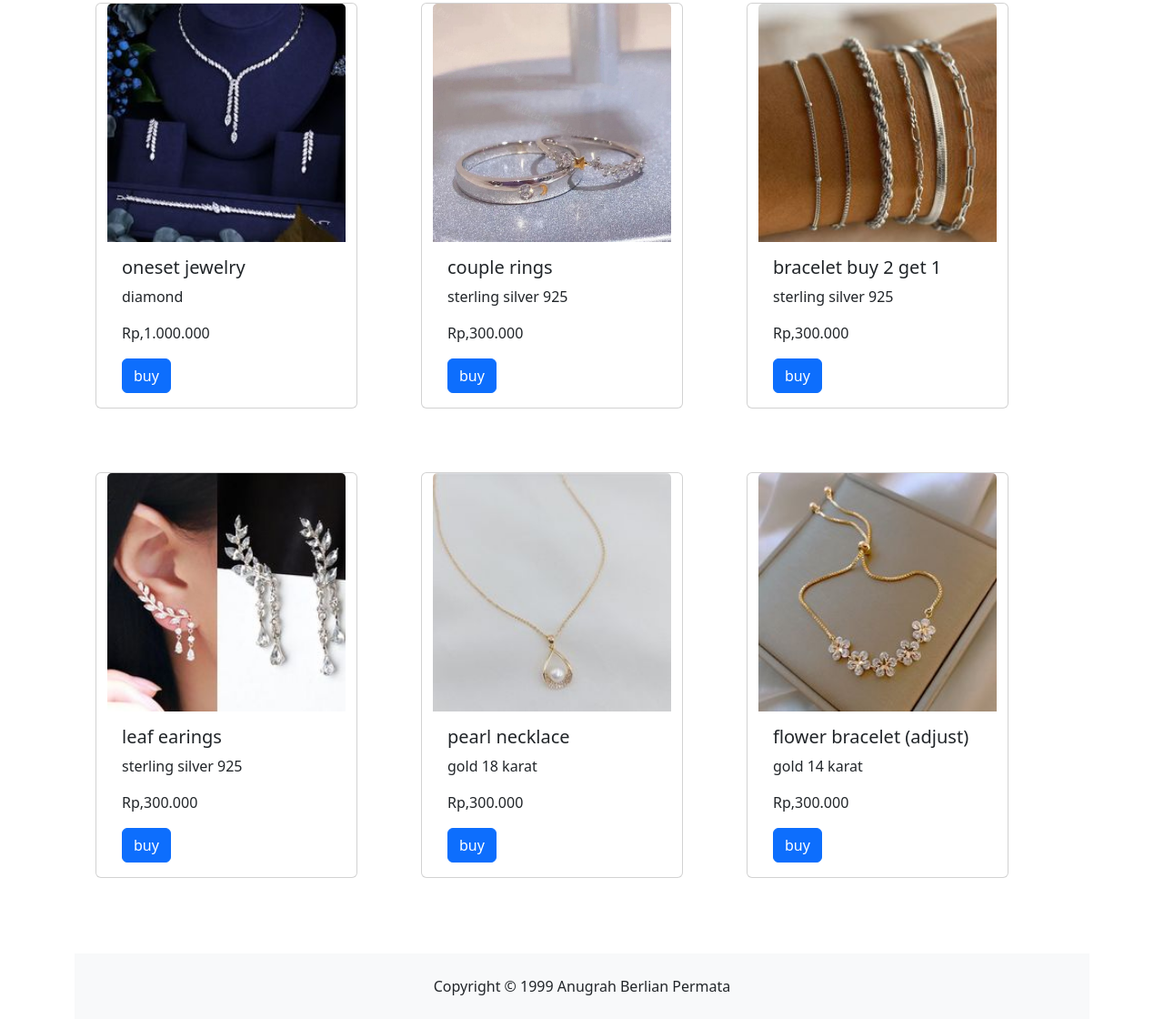
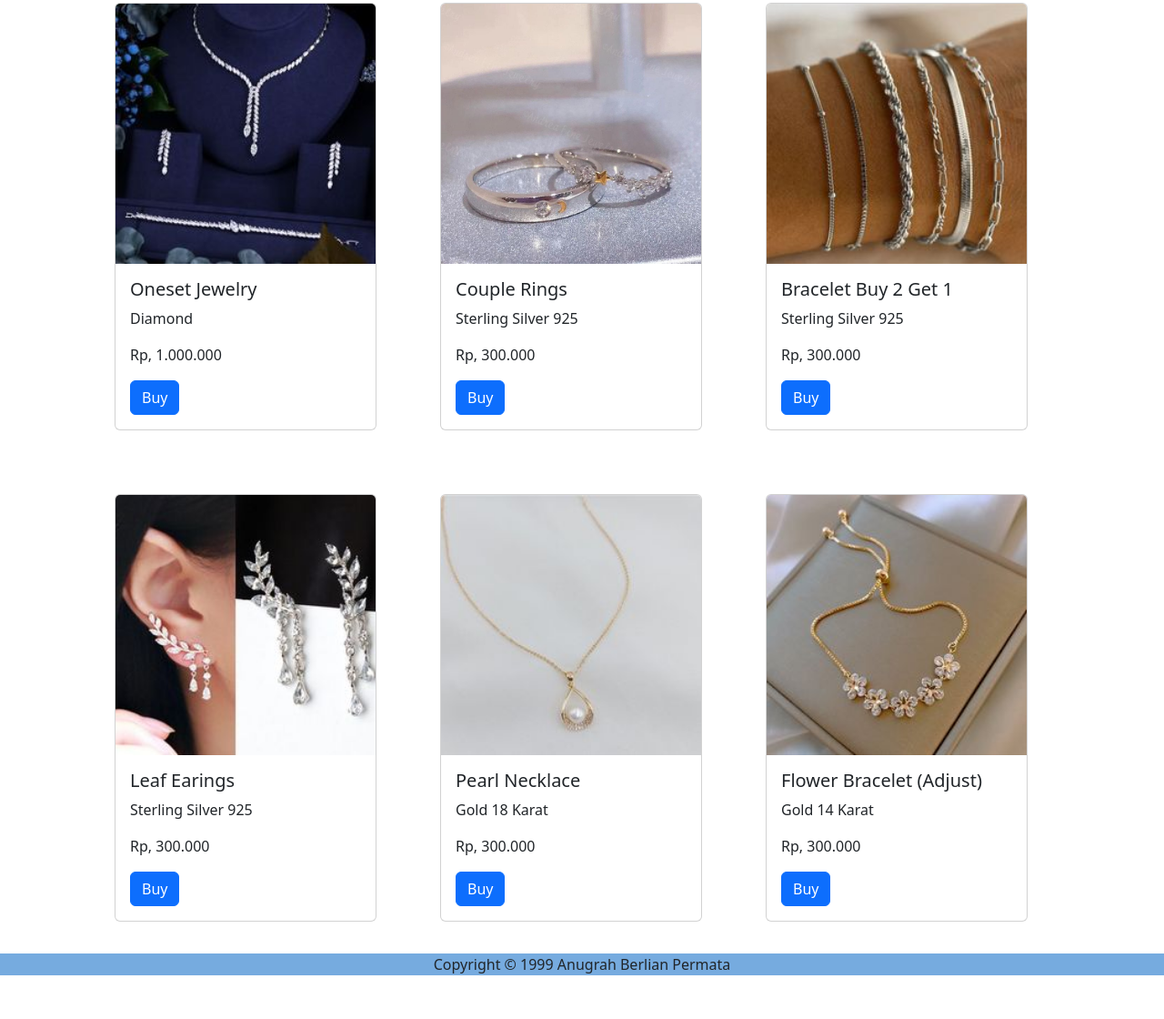
Before and after one commit to ocakkkkk/oca-pt.anugerah-berlian-permata, a plain HTML site: page index.html in a window 1280 px wide. Shown: the part 960-2080 px from the top of the page at 91% size. After the commit the page ends 2032 px from the top, so only its background shows below. Drawn offline with nearby package versions, Linux system fonts and the light colour scheme.

Commit message:
Update index.html

```diff
--- a/index.html
+++ b/index.html
@@ -2,32 +2,30 @@
 <html>
 <head>
 	<meta charset="utf-8">
-	<meta name="viewport" content="width=device-width, initial-scale=1, maximum-scale=1, user-scalable=no">
+	<meta name="viewport" content="width=device-width, initial-scale=1">
 	<link href="https://cdn.jsdelivr.net/npm/bootstrap@5.3.3/dist/css/bootstrap.min.css" rel="stylesheet" integrity="sha384-QWTKZyjpPEjISv5WaRU9OFeRpok6YctnYmDr5pNlyT2bRjXh0JMhjY6hW+ALEwIH" crossorigin="anonymous">
 	<link rel="stylesheet" type="text/css" href="style.css">
 	<title>PT. ANUGERAH BERLIAN PERMATA</title>
 </head>
 <body>
 
-	<div class="container">
-	<nav class="navbar navbar-expand-lg" style="background-color: floralwhite;">
+	<nav class="navbar navbar-expand-lg" style="background-color: #76ABDF;">
 	  <div class="container-fluid">
-	  	<img src="crown.png">
-	    <a class="navbar-brand" href="#">PT. ANUGERAH<wbr/> BERLIAN PERMATA</a>
-	    <button class="navbar-toggler" type="button" data-bs-toggle="collapse" data-bs-target="#navbarNavAltMarkup" aria-controls="navbarNavAltMarkup" aria-expanded="false" aria-label="Toggle navigation">
+	  	<img src="crown.png" alt="crown">
+	    <a class="navbar-brand" href="#" style="font-weight: bold;">PT. ANUGERAH BERLIAN PERMATA</a>
+	    <button class="navbar-toggler" type="button" data-bs-toggle="collapse" data-bs-target="#navbarNavAltMarkup" aria-expanded="false" aria-label="Toggle navigation">
 	      <span class="navbar-toggler-icon"></span>
 	    </button>
-	    <div class="collapse navbar-collapse" style="text-align:center;" id="navbarNavAltMarkup">
+	    <div class="collapse navbar-collapse" style="text-align:center;" id="navbarNavAltMarku">
 	      <div class="navbar-nav">
 	        <a class="nav-link active" aria-current="page" href="index.html">Home</a>
-	        <a class="nav-link" href="index2.html">product</a>
-	        <a class="nav-link" href="index3.html">contact us</a>
+	        <a class="nav-link" href="index2.html">Product</a>
+	        <a class="nav-link" href="index3.html">Contact Us</a>
 	        <a class="nav-link" href="index.html#produk-promo">PROMO!</a>
 	      </div>
 	    </div>
 	  </div>
 	</nav>
-</div>
 
 
 	<div class="container">
@@ -52,79 +50,82 @@
 		    <span class="visually-hidden">Next</span>
 		  </button>
 		</div>
+	</div>
 
 	<div class="row mt-4">
  		<div class="col-md-12" id="produk-promo">
  			<h1>PROMO BULAN INI!!</h1>
  			<div class="d-flex justify-content-center flex-wrap">
- 			</div>
- 		</div>
 
 	<div class="card" style="width: 18rem;">
-		<img src="promo1.jpg" class="card-img-top zoom-hover">
+	  <img src="promo1.jpg" class="card-img-top zoom-hover" alt="promo1">
+	  <div class="card-body">
+	    <h5 class="card-title">Oneset Jewelry</h5>
+	    <p class="card-text">Diamond</p>
+		<p class="harga">Rp, 1.000.000</p>
+	    <a href="#" class="btn btn-primary">Buy</a>
+	  </div>
+	</div>
+
+	<div class="card" style="width: 18rem;">
+		<img src="promo2.jpg" class="card-img-top zoom-hover" alt="promo2">
 		<div class="card-body">
-		   <h5 class="card-title">oneset jewelry</h5>
-		   <p class="card-text">diamond</p>
-		   <p class="harga">Rp,1.000.000</p>
-		   <a href="https://id.shp.ee/zzsjkXs" class="btn btn-primary">buy</a>
+		   <h5 class="card-title">Couple Rings</h5>
+		   <p class="card-text">Sterling Silver 925</p>
+		   <p class="harga">Rp, 300.000</p>
+		   <a href="https://id.shp.ee/zzsjkXs" class="btn btn-primary">Buy</a>
 		  </div>
 		</div>
 
 	<div class="card" style="width: 18rem;">
-		<img src="promo2.jpg" class="card-img-top zoom-hover">
+		<img src="promo3.jpg" class="card-img-top zoom-hover" alt="promo3">
 		<div class="card-body">
-		   <h5 class="card-title">couple rings</h5>
-		   <p class="card-text">sterling silver 925</p>
-		   <p class="harga">Rp,300.000</p>
-		   <a href="https://id.shp.ee/zzsjkXs" class="btn btn-primary">buy</a>
+		   <h5 class="card-title">Bracelet Buy 2 Get 1</h5>
+		   <p class="card-text">Sterling Silver 925</p>
+		   <p class="harga">Rp, 300.000</p>
+		   <a href="https://id.shp.ee/zzsjkXs" class="btn btn-primary">Buy</a>
 		  </div>
 		</div>
 
 	<div class="card" style="width: 18rem;">
-		<img src="promo3.jpg" class="card-img-top zoom-hover">
+		<img src="promo4.jpg" class="card-img-top zoom-hover" alt="promo4">
 		<div class="card-body">
-		   <h5 class="card-title">bracelet buy 2 get 1</h5>
-		   <p class="card-text">sterling silver 925</p>
-		   <p class="harga">Rp,300.000</p>
-		   <a href="https://id.shp.ee/zzsjkXs" class="btn btn-primary">buy</a>
+		   <h5 class="card-title">Leaf Earings</h5>
+		   <p class="card-text">Sterling Silver 925</p>
+		   <p class="harga">Rp, 300.000</p>
+		   <a href="https://id.shp.ee/zzsjkXs" class="btn btn-primary">Buy</a>
 		  </div>
 		</div>
 
 	<div class="card" style="width: 18rem;">
-		<img src="promo4.jpg" class="card-img-top zoom-hover">
+		<img src="promo5.jpg" class="card-img-top zoom-hover" alt="promo5">
 		<div class="card-body">
-		   <h5 class="card-title">leaf earings</h5>
-		   <p class="card-text">sterling silver 925</p>
-		   <p class="harga">Rp,300.000</p>
-		   <a href="https://id.shp.ee/zzsjkXs" class="btn btn-primary">buy</a>
+		   <h5 class="card-title">Pearl Necklace</h5>
+		   <p class="card-text">Gold 18 Karat</p>
+		   <p class="harga">Rp, 300.000</p>
+		   <a href="https://id.shp.ee/zzsjkXs" class="btn btn-primary">Buy</a>
 		  </div>
 		</div>
 
 	<div class="card" style="width: 18rem;">
-		<img src="promo5.jpg" class="card-img-top zoom-hover">
+		<img src="promo6.jpg" class="card-img-top zoom-hover" alt="promo6">
 		<div class="card-body">
-		   <h5 class="card-title">pearl necklace</h5>
-		   <p class="card-text">gold 18 karat</p>
-		   <p class="harga">Rp,300.000</p>
-		   <a href="https://id.shp.ee/zzsjkXs" class="btn btn-primary">buy</a>
-		  </div>
-		</div>
-
-	<div class="card" style="width: 18rem;">
-		<img src="promo6.jpg" class="card-img-top zoom-hover">
-		<div class="card-body">
-		   <h5 class="card-title">flower bracelet (adjust)</h5>
-		   <p class="card-text">gold 14 karat</p>
-		   <p class="harga">Rp,300.000</p>
-		   <a href="https://id.shp.ee/zzsjkXs" class="btn btn-primary">buy</a>
+		   <h5 class="card-title">Flower Bracelet (Adjust)</h5>
+		   <p class="card-text">Gold 14 Karat</p>
+		   <p class="harga">Rp, 300.000</p>
+		   <a href="https://id.shp.ee/zzsjkXs" class="btn btn-primary">Buy</a>
 		  </div>
 		</div>
 		</div>
+		</div>
+		</div>
+		</div>
+	</div>
 
-	<footer class="bg-light py-4 mt-5">
-		 <div class="container">
+	<footer style="background-color: #76ABDF;">
+		<div class= "container">
 		 <p class="text-center mb-0">Copyright &copy; 1999 Anugrah Berlian Permata</p>
-		 </div>
+		</div>
 
 
 	</footer>
```
